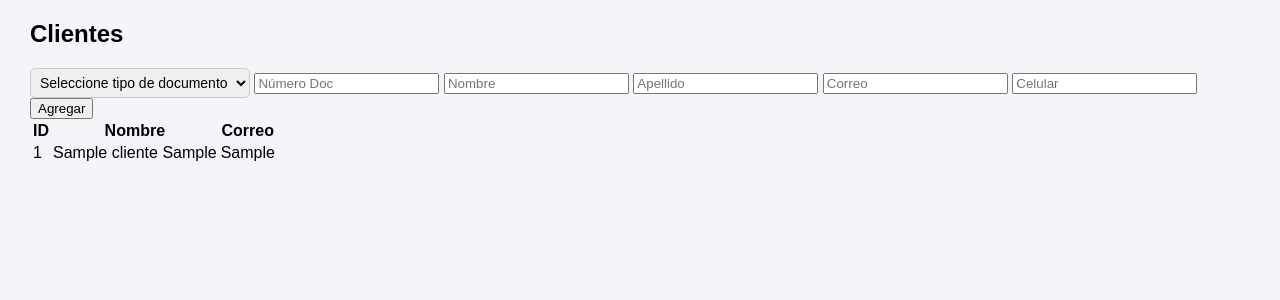
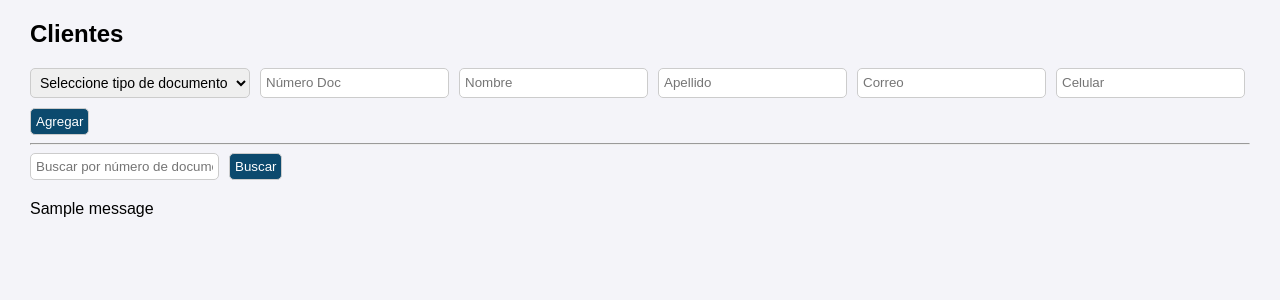
Before and after one commit to JuanSebastianTorres/SupermercadosApp, a Flask app: page /clientes/ in a window 1280 px wide. Shown: the part 148-448 px from the top of the page. Run offline with Flask 3, Linux system fonts and the light colour scheme; tables that the repository leaves empty hold one stand-in row (values such as "Sample post"); one stand-in notice (Sample message) is shown; some libraries are stand-ins or nearby versions.

Commit message:
cambios en cliente

```diff
--- a/routes/clientes.py
+++ b/routes/clientes.py
@@ -19,6 +19,9 @@ def nuevo_cliente():
     correo = request.form.get('correo')
     celular = request.form.get('celular')
 
+    if Cliente.query.filter_by(numeroDocumento=numero_doc).first():
+        flash("Ya existe un cliente con ese número de documento.")
+        return redirect(url_for('clientes.listar_clientes'))
 
     nuevo = Cliente(
         tipoDocumento=tipo_doc,
@@ -31,4 +34,17 @@ def nuevo_cliente():
 
     db.session.add(nuevo)
     db.session.commit()
+
+    flash("Cliente agregado correctamente.")
     return redirect(url_for('clientes.listar_clientes'))
+
+@clientes_bp.route('/clientes/buscar', methods=['POST'])
+def buscar_cliente():
+    num_doc = request.form['numeroDocumentoBuscar'].strip()
+    cliente = Cliente.query.filter_by(numeroDocumento=num_doc).first()
+
+    if cliente:
+        return render_template('clientes.html', cliente=cliente)
+    else:
+        flash("No se encontró ningún cliente con ese número de documento.")
+        return redirect(url_for('clientes.listar_clientes'))
--- a/static/styles.css
+++ b/static/styles.css
@@ -43,3 +43,30 @@ select:focus {
     border-color: #0066cc;
     outline: none;
 }
+form {
+    display: flex;
+    gap: 10px;
+    flex-wrap: wrap;
+}
+input, select, button {
+    padding: 5px;
+    border: 1px solid #ccc;
+    border-radius: 5px;
+}
+button {
+    background-color: #0c4a6e;
+    color: white;
+    cursor: pointer;
+}
+button:hover {
+    background-color: #0369a1;
+}
+table {
+    border-collapse: collapse;
+    margin-top: 10px;
+    background-color: #f9fafb;
+}
+th {
+    background-color: #e2e8f0;
+    text-align: left;
+}
--- a/templates/clientes.html
+++ b/templates/clientes.html
@@ -18,10 +18,36 @@
   <button type="submit">Agregar</button>
 </form>
 
-<table>
-  <tr><th>ID</th><th>Nombre</th><th>Correo</th></tr>
-  {% for c in clientes %}
-    <tr><td>{{ c.idCliente }}</td><td>{{ c.nombre }} {{ c.apellido }}</td><td>{{ c.correo }}</td></tr>
-  {% endfor %}
+<hr>
+
+<!--  Formulario de busqueda -->
+<form action="{{ url_for('clientes.buscar_cliente') }}" method="post" style="margin-bottom:20px;">
+    <input type="text" name="numeroDocumentoBuscar" placeholder="Buscar por número de documento" required>
+    <button type="submit">Buscar</button>
+</form>
+
+<!-- Mostrar resultados -->
+{% if cliente %}
+<table border="1" cellpadding="6">
+    <tr><th>ID</th><td>{{ cliente.idCliente }}</td></tr>
+    <tr><th>Tipo Documento</th><td>{{ cliente.tipoDocumento }}</td></tr>
+    <tr><th>Número Documento</th><td>{{ cliente.numeroDocumento }}</td></tr>
+    <tr><th>Nombre</th><td>{{ cliente.nombre }}</td></tr>
+    <tr><th>Apellido</th><td>{{ cliente.apellido }}</td></tr>
+    <tr><th>Correo</th><td>{{ cliente.correo }}</td></tr>
+    <tr><th>Celular</th><td>{{ cliente.celular }}</td></tr>
+    <tr><th>Fecha Registro</th><td>{{ cliente.fechaRegistro }}</td></tr>
+    <tr><th>Puntos Acumulados</th><td>{{ cliente.puntosAcumulados }}</td></tr>
 </table>
+{% endif %}
+
+<!-- Mostrar mensajes flash -->
+{% with messages = get_flashed_messages(with_categories=true) %}
+    {% if messages %}
+        {% for category, message in messages %}
+            <div class="alert alert-{{ category }}">{{ message }}</div>
+        {% endfor %}
+    {% endif %}
+{% endwith %}
+
 {% endblock %}
```
